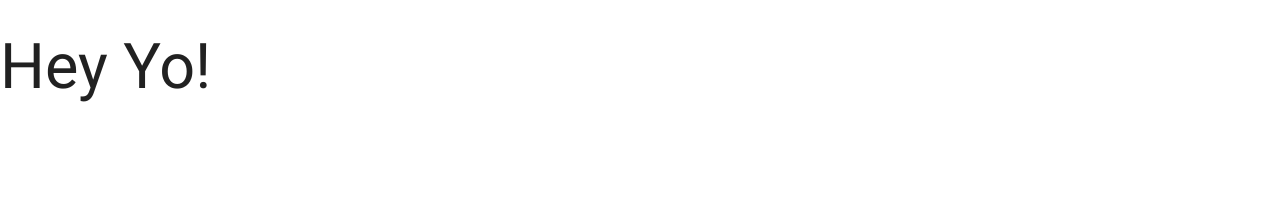
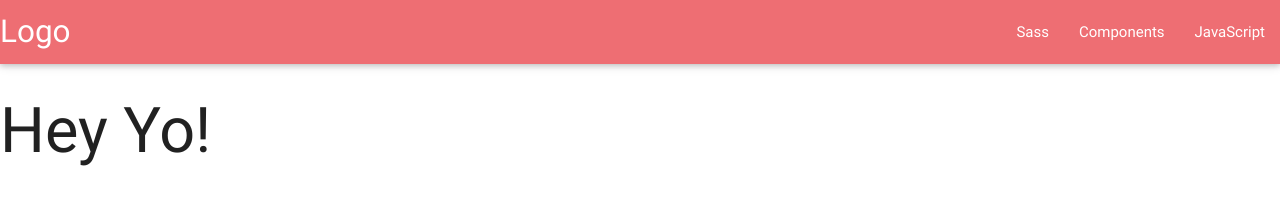
Before and after one commit to SuramVishal/SuramVishal.github.io, a plain HTML site: page index.html in a window 1280 px wide. Drawn offline with nearby package versions, Linux system fonts and the light colour scheme.

Commit message:
initial push

```diff
--- a/index.html
+++ b/index.html
@@ -11,6 +11,16 @@
     </head>
 
     <body>
+   <nav>
+    <div class="nav-wrapper">
+      <a href="#" class="brand-logo">Logo</a>
+      <ul id="nav-mobile" class="right hide-on-med-and-down">
+        <li><a href="sass.html">Sass</a></li>
+        <li><a href="badges.html">Components</a></li>
+        <li><a href="collapsible.html">JavaScript</a></li>
+      </ul>
+    </div>
+  </nav>
       <h1>Hey Yo!</h1>
       <!--Import jQuery before materialize.js-->
       <script type="text/javascript" src="https://code.jquery.com/jquery-2.1.1.min.js"></script>
```
